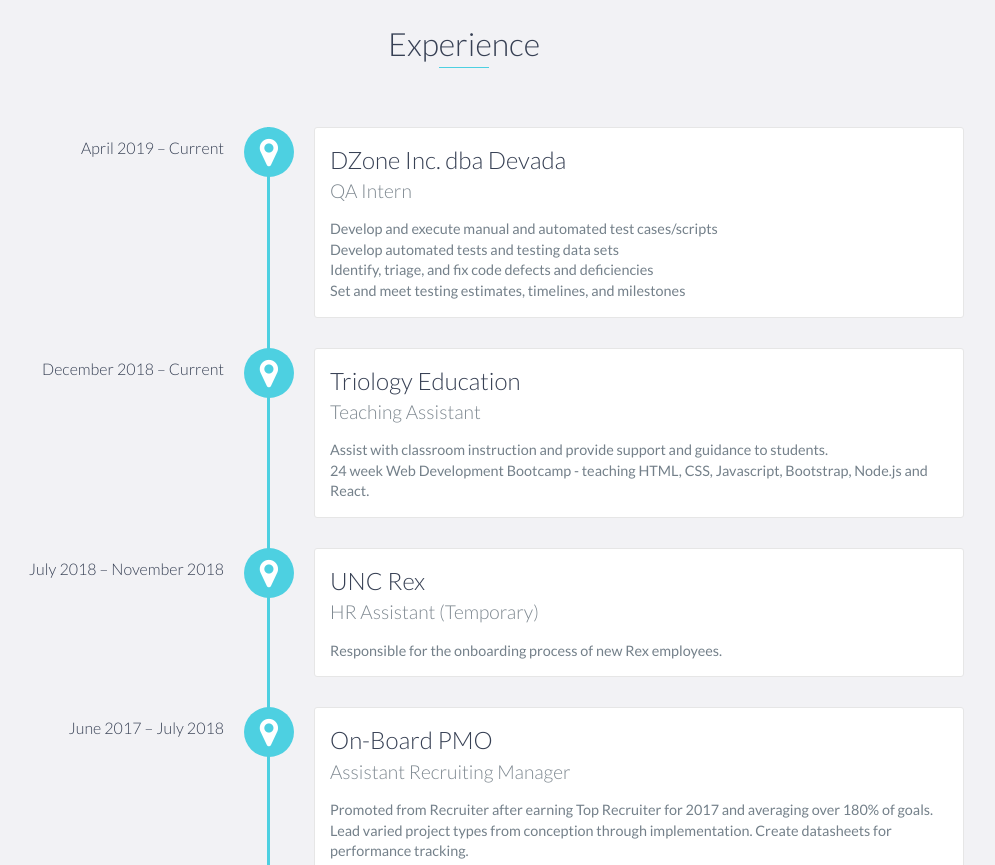
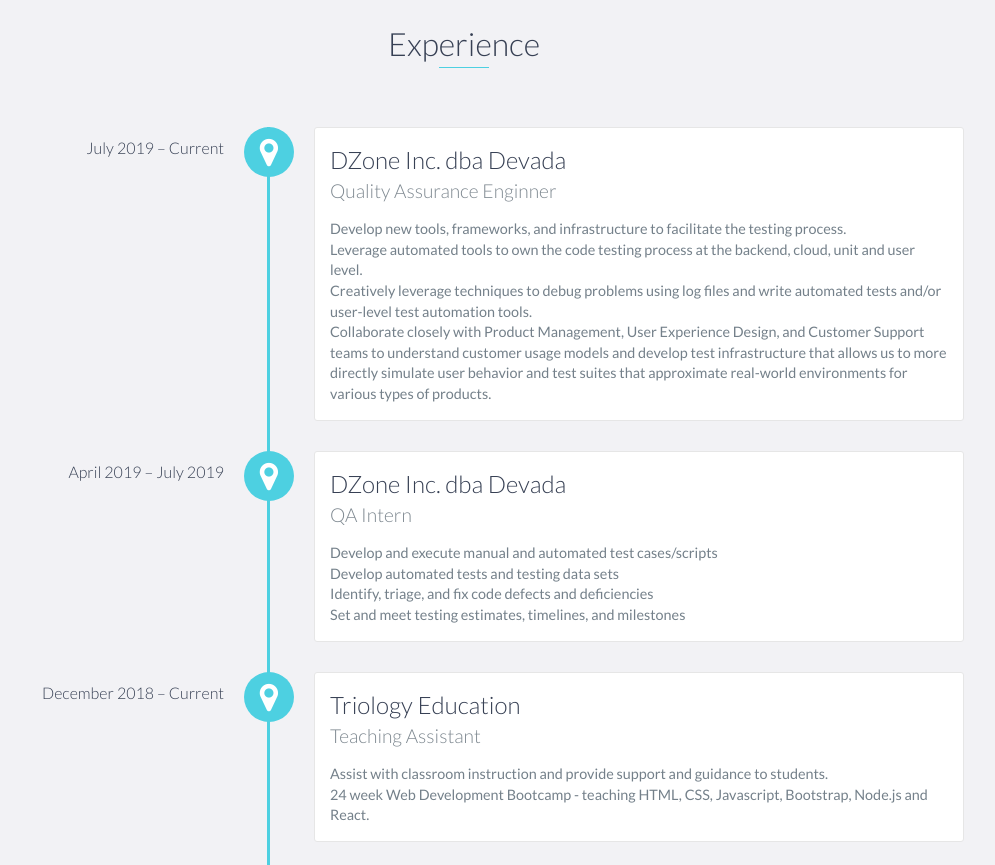
Before and after one commit to alycapps/alycapps.github.io, a website: page index.html in a window 1280 px wide. Shown: the part 1140-2005 px from the top of the page, without its empty margins (176-1171 px from the left). Drawn offline with nearby package versions, Linux system fonts and the light colour scheme.

Commit message:
added new qae role

```diff
--- a/index.html
+++ b/index.html
@@ -99,7 +99,23 @@
     <div id="experience" class="background-alt">
         <h2 class="heading">Experience</h2>
         <div id="experience-timeline">
-            <div data-date="April 2019 – Current">
+            <div data-date="July 2019 – Current">
+                <h3>DZone Inc. dba Devada</h3>
+                <h4>Quality Assurance Enginner</h4>
+                <p>
+                    Develop new tools, frameworks, and infrastructure to facilitate the testing process.
+                </p>
+                <p>
+                    Leverage automated tools to own the code testing process at the backend, cloud, unit and user level.
+                </p>
+                <p>
+                    Creatively leverage techniques to debug problems using log files and write automated tests and/or user-level test automation tools.
+                </p>
+                <p>
+                    Collaborate closely with Product Management, User Experience Design, and Customer Support teams to understand customer usage models and develop test infrastructure that allows us to more directly simulate user behavior and test suites that approximate real-world environments for various types of products.
+                </p>
+            </div>
+            <div data-date="April 2019 – July 2019">
                 <h3>DZone Inc. dba Devada</h3>
                 <h4>QA Intern</h4>
                 <p>
```
